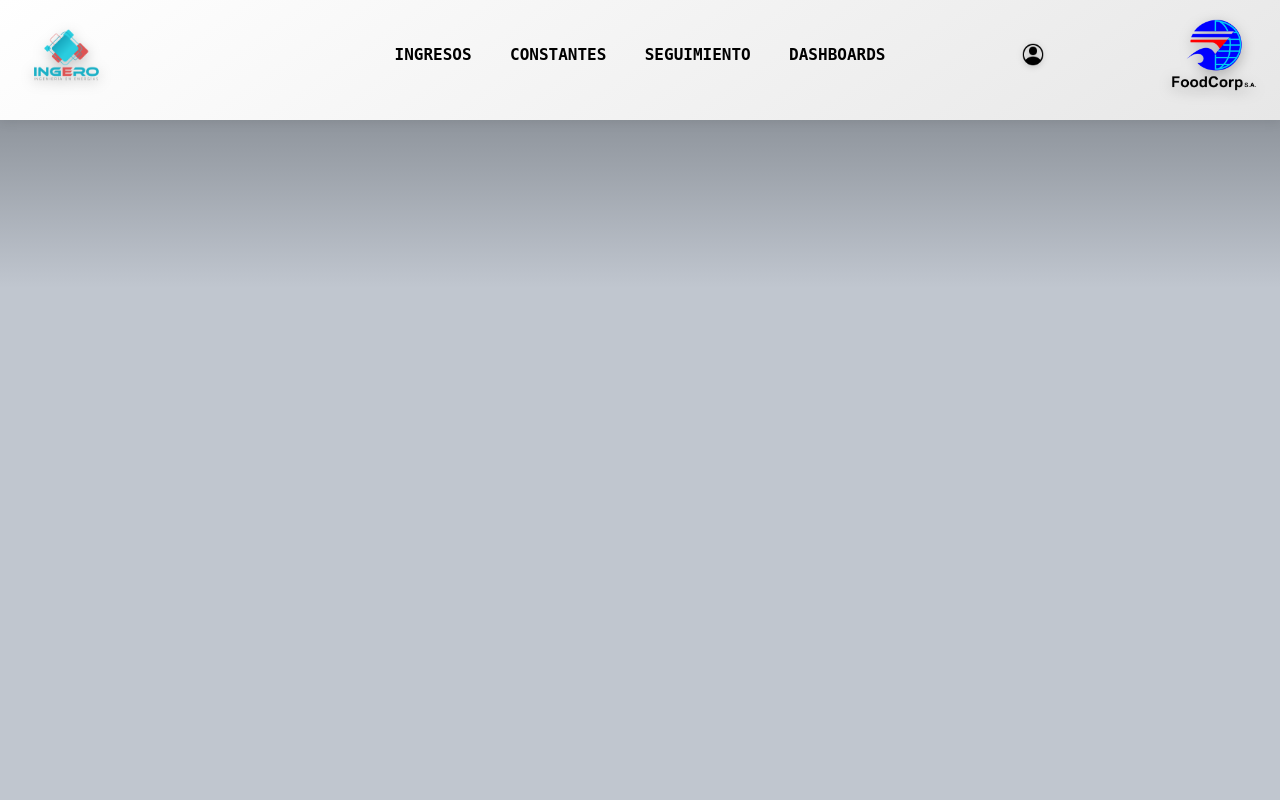
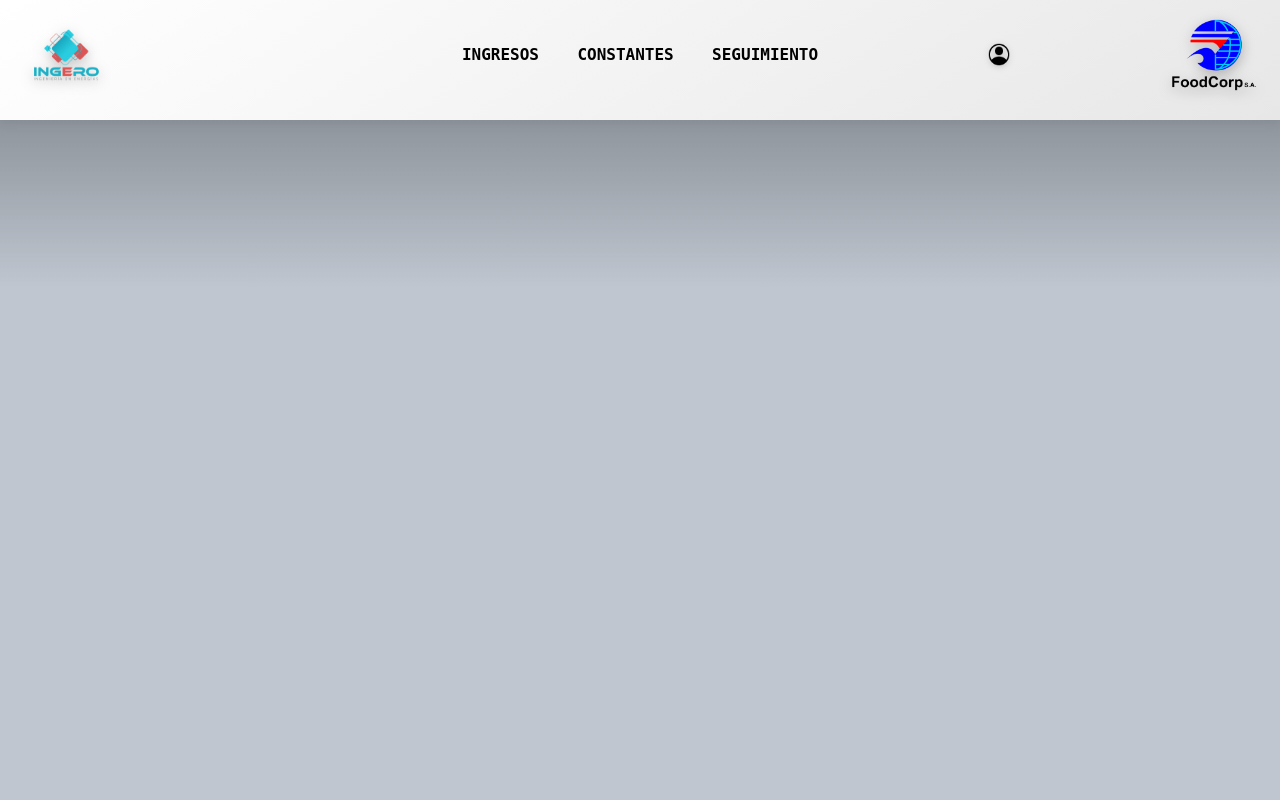
Before and after one commit to PruebasGTHB/WebJefferson, a Django app: page /inicio/ in a window 1280 px wide. Run offline with Django 5.2, Linux system fonts and the light colour scheme; a user stored in the database is signed in.

Commit message:
11-04-2025

```diff
--- a/core/templates/core/index_admin.html
+++ b/core/templates/core/index_admin.html
@@ -40,14 +40,14 @@
                 <a href="{% url 'ingresos_admin' %}" class="menu-content {% if request.resolver_match.url_name == 'ingresos_admin' %}activo{% endif %}">INGRESOS</a>
                 <a href="{% url 'constantes_admin' %}" class="menu-content {% if request.resolver_match.url_name == 'constantes_admin' %}activo{% endif %}">CONSTANTES</a>
                 <a href="{% url 'indicadores_admin' %}" class="menu-content {% if request.resolver_match.url_name == 'indicadores_admin' %}activo{% endif %}">SEGUIMIENTO</a>
-                <a href="{% url 'dashboards_admin' %}" class="menu-content {% if request.resolver_match.url_name == 'dashboards_admin' %}activo{% endif %}">DASHBOARDS</a>
+                {% comment %} <a href="{% url 'dashboards_admin' %}" class="menu-content {% if request.resolver_match.url_name == 'dashboards_admin' %}activo{% endif %}">DASHBOARDS</a> {% endcomment %}
                 <div class="dropdown-menu-container">
                     <button class="dropdown-toggle">Contenido ▾</button>
                     <div class="dropdown-links" id="menuDesplegable">
                       <a href="{% url 'ingresos_admin' %}" class="menu-content-2 {% if request.resolver_match.url_name == 'ingresos_admin' %}activo{% endif %}">INGRESOS</a>
                       <a href="{% url 'constantes_admin' %}" class="menu-content-2 {% if request.resolver_match.url_name == 'constantes_admin' %}activo{% endif %}">CONSTANTES</a>
                       <a href="{% url 'indicadores_admin' %}" class="menu-content-2 {% if request.resolver_match.url_name == 'indicadores_admin' %}activo{% endif %}">SEGUIMIENTO</a>
-                      <a href="{% url 'dashboards_admin' %}" class="menu-content-2 {% if request.resolver_match.url_name == 'dashboards_admin' %}activo{% endif %}">DASHBOARDS</a>
+                      {% comment %} <a href="{% url 'dashboards_admin' %}" class="menu-content-2 {% if request.resolver_match.url_name == 'dashboards_admin' %}activo{% endif %}">DASHBOARDS</a> {% endcomment %}
                     </div>
                   </div>
             </div>
--- a/core/templates/core/index_usuario.html
+++ b/core/templates/core/index_usuario.html
@@ -40,14 +40,14 @@
                 <a href="{% url 'ingresos_usuario' %}" class="menu-content {% if request.resolver_match.url_name == 'ingresos_usuario' %}activo{% endif %}">INGRESOS</a>
                 <a href="{% url 'constantes_usuario' %}" class="menu-content {% if request.resolver_match.url_name == 'constantes_usuario' %}activo{% endif %}">CONSTANTES</a>
                 <a href="{% url 'indicadores_usuario' %}" class="menu-content {% if request.resolver_match.url_name == 'indicadores_usuario' %}activo{% endif %}">SEGUIMIENTO</a>
-                <a href="{% url 'dashboards_usuario' %}" class="menu-content {% if request.resolver_match.url_name == 'dashboards_usuario' %}activo{% endif %}">DASHBOARDS</a>
+                {% comment %} <a href="{% url 'dashboards_usuario' %}" class="menu-content {% if request.resolver_match.url_name == 'dashboards_usuario' %}activo{% endif %}">DASHBOARDS</a> {% endcomment %}
                 <div class="dropdown-menu-container">
                     <button class="dropdown-toggle">Contenido ▾</button>
                     <div class="dropdown-links" id="menuDesplegable">
                       <a href="{% url 'ingresos_usuario' %}" class="menu-content-2 {% if request.resolver_match.url_name == 'ingresos_usuario' %}activo{% endif %}">INGRESOS</a>
                       <a href="{% url 'constantes_usuario' %}" class="menu-content-2 {% if request.resolver_match.url_name == 'constantes_usuario' %}activo{% endif %}">CONSTANTES</a>
                       <a href="{% url 'indicadores_usuario' %}" class="menu-content-2 {% if request.resolver_match.url_name == 'indicadores_usuario' %}activo{% endif %}">SEGUIMIENTO</a>
-                      <a href="{% url 'dashboards_usuario' %}" class="menu-content-2 {% if request.resolver_match.url_name == 'dashboards_usuario' %}activo{% endif %}">DASHBOARDS</a>
+                      {% comment %} <a href="{% url 'dashboards_usuario' %}" class="menu-content-2 {% if request.resolver_match.url_name == 'dashboards_usuario' %}activo{% endif %}">DASHBOARDS</a> {% endcomment %}
                     </div>
                   </div>
             </div>
```
